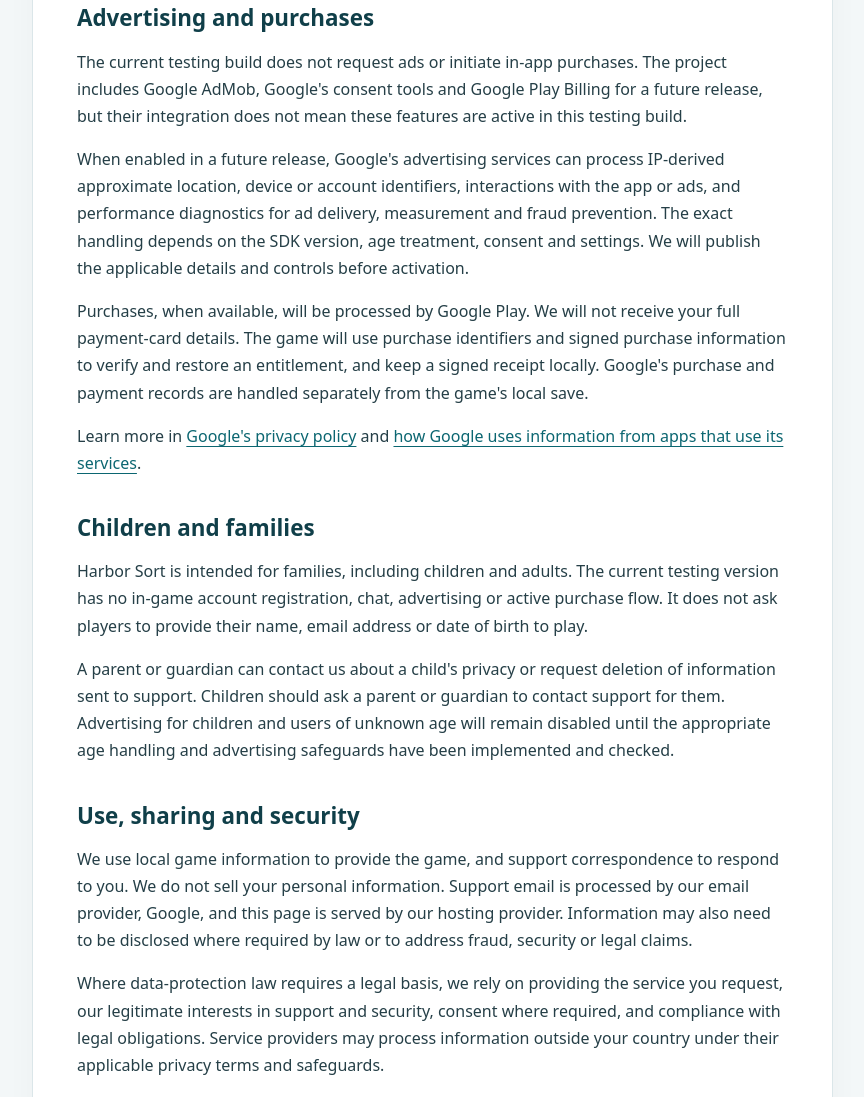
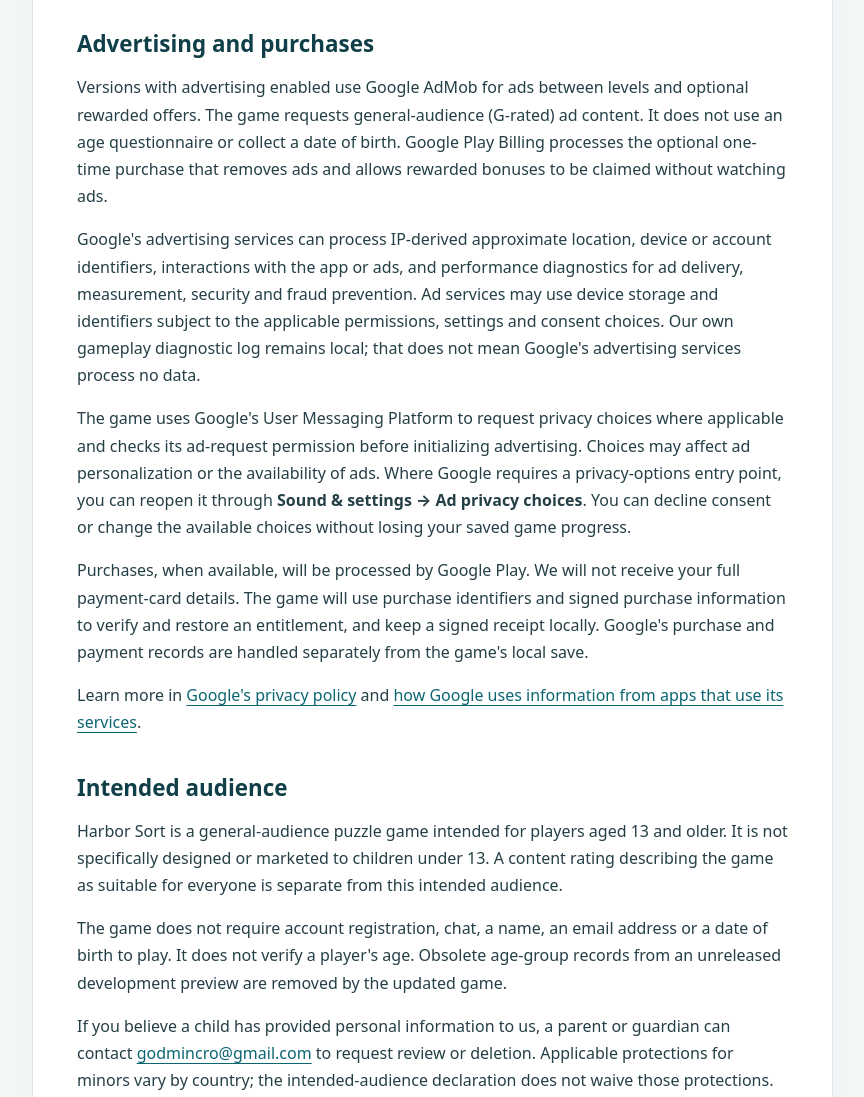
Before and after one commit to nar-og/nar-og.github.io, a plain HTML site: page harborsort/privacy/index.html in a window 1280 px wide. Shown: the part 1319-2416 px from the top of the page, without its empty margins (345-1209 px from the left). Drawn offline with Linux system fonts and the light colour scheme.

Commit message:
Align Harbor Sort privacy policy with general audience and optional ads

```diff
--- a/harborsort/privacy/index.html
+++ b/harborsort/privacy/index.html
@@ -20,7 +20,7 @@
       <nav>
         <a href="#information">Information we handle</a>
         <a href="#advertising">Ads &amp; purchases</a>
-        <a href="#children">Children &amp; families</a>
+        <a href="#children">Intended audience</a>
         <a href="#choices">Your choices</a>
         <a href="#contact">Contact us</a>
       </nav>
@@ -33,7 +33,7 @@
       <p class="intro">A clear view of how your information is handled.</p>
       <p class="date">Effective and last updated: <time datetime="2026-11-20">20 November 2026</time></p>
       <p>Godmin Games provides Harbor Sort (Android package <code>com.harborsort.game</code>). This policy explains how we handle information in the game, on this support page, and when you contact us.</p>
-      <div class="notice"><strong>Current testing version</strong><p>Advertising and in-app purchases are disabled in the current internal-testing Android build, version 0.3.8. This policy describes that build. We will update this policy and the applicable privacy controls before enabling those services in a future release.</p></div>
+      <div class="notice"><strong>Feature availability</strong><p>Advertising and in-app purchases remain disabled in the current internal-testing Android build, version 0.3.8. The sections below also explain how these optional services operate in versions where they are enabled. Updating this page does not activate advertising or purchases in an installed testing build.</p></div>
 
       <section id="information">
         <h2>Information we handle</h2>
@@ -48,16 +48,18 @@
 
       <section id="advertising">
         <h2>Advertising and purchases</h2>
-        <p>The current testing build does not request ads or initiate in-app purchases. The project includes Google AdMob, Google's consent tools and Google Play Billing for a future release, but their integration does not mean these features are active in this testing build.</p>
-        <p>When enabled in a future release, Google's advertising services can process IP-derived approximate location, device or account identifiers, interactions with the app or ads, and performance diagnostics for ad delivery, measurement and fraud prevention. The exact handling depends on the SDK version, age treatment, consent and settings. We will publish the applicable details and controls before activation.</p>
+        <p>Versions with advertising enabled use Google AdMob for ads between levels and optional rewarded offers. The game requests general-audience (G-rated) ad content. It does not use an age questionnaire or collect a date of birth. Google Play Billing processes the optional one-time purchase that removes ads and allows rewarded bonuses to be claimed without watching ads.</p>
+        <p>Google's advertising services can process IP-derived approximate location, device or account identifiers, interactions with the app or ads, and performance diagnostics for ad delivery, measurement, security and fraud prevention. Ad services may use device storage and identifiers subject to the applicable permissions, settings and consent choices. Our own gameplay diagnostic log remains local; that does not mean Google's advertising services process no data.</p>
+        <p>The game uses Google's User Messaging Platform to request privacy choices where applicable and checks its ad-request permission before initializing advertising. Choices may affect ad personalization or the availability of ads. Where Google requires a privacy-options entry point, you can reopen it through <strong>Sound &amp; settings → Ad privacy choices</strong>. You can decline consent or change the available choices without losing your saved game progress.</p>
         <p>Purchases, when available, will be processed by Google Play. We will not receive your full payment-card details. The game will use purchase identifiers and signed purchase information to verify and restore an entitlement, and keep a signed receipt locally. Google's purchase and payment records are handled separately from the game's local save.</p>
         <p>Learn more in <a href="https://policies.google.com/privacy">Google's privacy policy</a> and <a href="https://policies.google.com/technologies/partner-sites">how Google uses information from apps that use its services</a>.</p>
       </section>
 
       <section id="children">
-        <h2>Children and families</h2>
-        <p>Harbor Sort is intended for families, including children and adults. The current testing version has no in-game account registration, chat, advertising or active purchase flow. It does not ask players to provide their name, email address or date of birth to play.</p>
-        <p>A parent or guardian can contact us about a child's privacy or request deletion of information sent to support. Children should ask a parent or guardian to contact support for them. Advertising for children and users of unknown age will remain disabled until the appropriate age handling and advertising safeguards have been implemented and checked.</p>
+        <h2>Intended audience</h2>
+        <p>Harbor Sort is a general-audience puzzle game intended for players aged 13 and older. It is not specifically designed or marketed to children under 13. A content rating describing the game as suitable for everyone is separate from this intended audience.</p>
+        <p>The game does not require account registration, chat, a name, an email address or a date of birth to play. It does not verify a player's age. Obsolete age-group records from an unreleased development preview are removed by the updated game.</p>
+        <p>If you believe a child has provided personal information to us, a parent or guardian can contact <a href="mailto:godmincro@gmail.com">godmincro@gmail.com</a> to request review or deletion. Applicable protections for minors vary by country; the intended-audience declaration does not waive those protections.</p>
       </section>
 
       <section>
```
